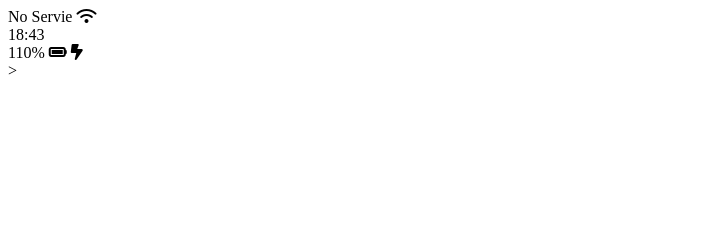
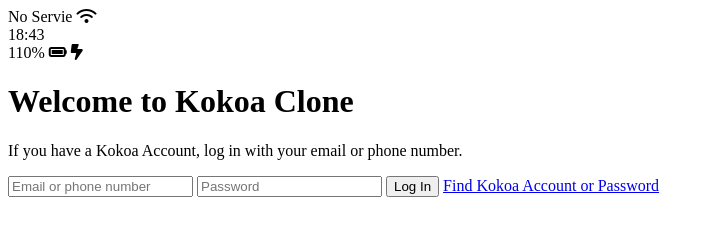
Before and after one commit to JaeanHan/kokoa-clone-2022, a plain HTML site: page index.html in a window 1280 px wide. Shown: the whole page, without its empty margins (0-714 px from the left). Drawn offline with Linux system fonts and the light colour scheme.

Commit message:
Update index.html

```diff
--- a/index.html
+++ b/index.html
@@ -21,11 +21,24 @@
         <i class="fa-solid fa-bolt-lightning"></i>
       </div>
     </div>
-    <script src="https://kit.fontawesome.com/3e27d22283.js"
-        crossorigin="anonymous">
-    </script>
-    >
 
-    </script>
+    <header class="welcome-header">
+      <h1 class="welcome-header__title">Welcome to Kokoa Clone</h1>
+      <p class="welcome-header__text">
+        If you have a Kokoa Account, log in with your email or phone number.
+      </p>
+    </header>
+
+    <form id="login-form">
+      <input type="text" placeholder="Email or phone number" />
+      <input type="password" placeholder="Password" />
+      <input type="submit" value="Log In" />
+      <a href="#">Find Kokoa Account or Password</a>
+    </form>
+
+    <script
+      src="https://kit.fontawesome.com/3e27d22283.js"
+      crossorigin="anonymous"
+    ></script>
   </body>
 </html>
```
